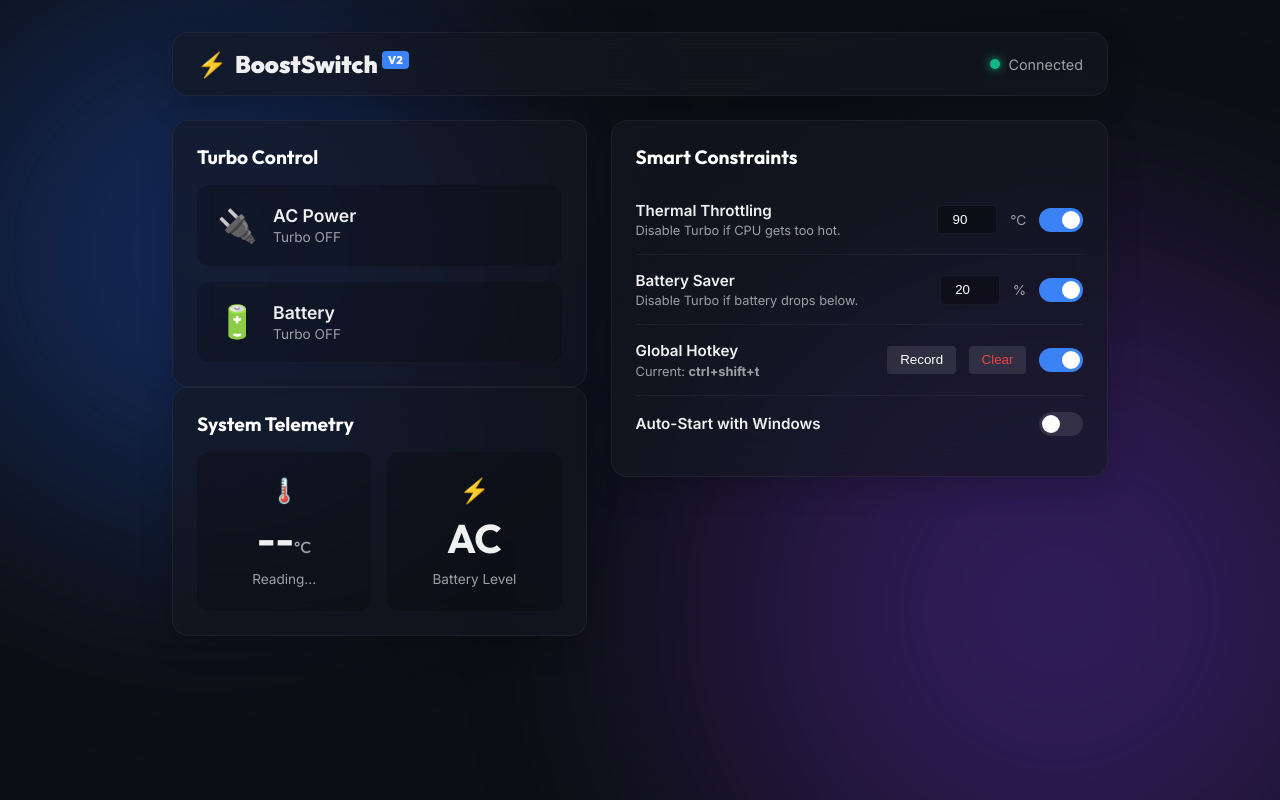
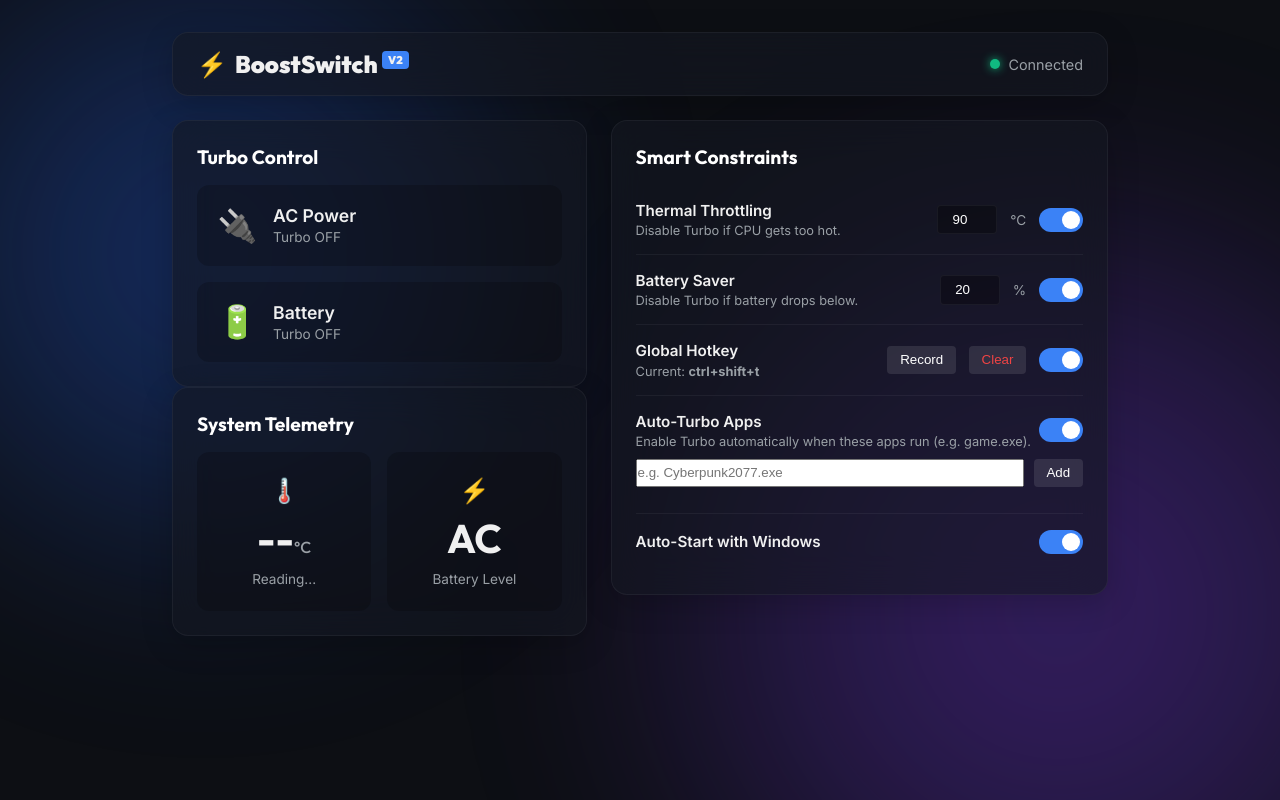
Before and after one commit to yucellmustafa/BoostSwitch, a Flask app: page / in a window 1280 px wide. Run offline with Flask 3, Linux system fonts and the light colour scheme; data that the repository does not hold is empty; parts of the project's set-up code (start-up, migrations or seed data) failed here and were passed over.

Commit message:
auto turbo apps

```diff
--- a/app.py
+++ b/app.py
@@ -96,7 +96,8 @@ def api_settings():
         # GET
         keys = ["smart_battery", "battery_threshold", "thermal_control",
                 "thermal_limit", "autostart",
-                "hotkey_enabled", "hotkey", "minimize_to_tray"]
+                "hotkey_enabled", "hotkey", "minimize_to_tray",
+                "auto_turbo_enabled", "auto_turbo_apps"]
         ret = {k: settings.get(k) for k in keys}
         return jsonify(ret)
 
--- a/core/settings.py
+++ b/core/settings.py
@@ -29,7 +29,10 @@ class SettingsManager:
             "hotkey_enabled": True,
             "hotkey": "ctrl+shift+t",
 
-            "minimize_to_tray": True
+            "minimize_to_tray": True,
+
+            "auto_turbo_enabled": False,
+            "auto_turbo_apps": []
         }
 
         self.settings = self.load()
--- a/settings.json
+++ b/settings.json
@@ -3,8 +3,10 @@
     "battery_threshold": 20,
     "thermal_control": true,
     "thermal_limit": 90,
-    "autostart": false,
+    "autostart": true,
     "hotkey_enabled": true,
     "hotkey": "ctrl+shift+t",
-    "minimize_to_tray": true
+    "minimize_to_tray": true,
+    "auto_turbo_enabled": true,
+    "auto_turbo_apps": []
 }
--- a/static/app.js
+++ b/static/app.js
@@ -1,6 +1,5 @@
 let state = {};
-
-async function fetchStatus() {
+let autoTurboApps = []; async function fetchStatus() {
     try {
         const res = await fetch('/api/status');
         const data = await res.json();
@@ -93,6 +92,10 @@ async function fetchSettings() {
     document.getElementById('hotkey-display').innerHTML = `Current: <strong>${data.hotkey || "None"}</strong>`;
 
     document.getElementById('chk-start').checked = data.autostart;
+
+    document.getElementById('chk-auto-turbo').checked = !!data.auto_turbo_enabled;
+    autoTurboApps = data.auto_turbo_apps || [];
+    renderAutoApps();
 }
 
 function showToast(message, type = 'info') {
@@ -136,7 +139,9 @@ async function saveSettings() {
         battery_threshold: parseInt(document.getElementById('inp-bat').value),
         smart_battery: document.getElementById('chk-bat').checked,
         hotkey_enabled: document.getElementById('chk-hk').checked,
-        autostart: document.getElementById('chk-start').checked
+        autostart: document.getElementById('chk-start').checked,
+        auto_turbo_enabled: document.getElementById('chk-auto-turbo').checked,
+        auto_turbo_apps: autoTurboApps
     };
 
     await fetch('/api/settings', {
@@ -180,6 +185,38 @@ async function clearHotkey() {
     document.getElementById('hotkey-display').innerHTML = `Current: <strong>None</strong>`;
 }
 
+// Auto-Turbo handling
+function renderAutoApps() {
+    const container = document.getElementById('auto-apps-list');
+    container.innerHTML = '';
+    autoTurboApps.forEach((app, index) => {
+        const chip = document.createElement('div');
+        chip.className = 'app-chip';
+        chip.innerHTML = `
+            <span>${app}</span>
+            <button onclick="removeAutoApp(${index})">&times;</button>
+        `;
+        container.appendChild(chip);
+    });
+}
+
+function addAutoApp() {
+    const inp = document.getElementById('inp-auto-app');
+    const val = inp.value.trim();
+    if (val && !autoTurboApps.includes(val)) {
+        autoTurboApps.push(val);
+        inp.value = '';
+        renderAutoApps();
+        saveSettings();
+    }
+}
+
+function removeAutoApp(index) {
+    autoTurboApps.splice(index, 1);
+    renderAutoApps();
+    saveSettings();
+}
+
 // Init
 window.onload = () => {
     fetchSettings();
--- a/templates/index.html
+++ b/templates/index.html
@@ -121,6 +121,28 @@
                         </div>
                     </div>
 
+                    <div class="setting-row" style="flex-direction: column; align-items: flex-start;">
+                        <div style="display: flex; justify-content: space-between; width: 100%; margin-bottom: 10px;">
+                            <div class="s-info">
+                                <h4>Auto-Turbo Apps</h4>
+                                <p>Enable Turbo automatically when these apps run (e.g. game.exe).</p>
+                            </div>
+                            <div class="s-action">
+                                <label class="toggle">
+                                    <input type="checkbox" id="chk-auto-turbo" onchange="saveSettings()">
+                                    <span class="slider"></span>
+                                </label>
+                            </div>
+                        </div>
+                        <div style="display: flex; gap: 10px; width: 100%;">
+                            <input type="text" id="inp-auto-app" placeholder="e.g. Cyberpunk2077.exe" style="flex: 1;" onkeypress="if(event.key === 'Enter') addAutoApp()">
+                            <button class="btn-secondary" onclick="addAutoApp()">Add</button>
+                        </div>
+                        <div id="auto-apps-list" style="display: flex; flex-wrap: wrap; gap: 8px; margin-top: 10px; width: 100%;">
+                            <!-- Chips will be rendered here -->
+                        </div>
+                    </div>
+
                     <div class="setting-row last">
                         <div class="s-info">
                             <h4>Auto-Start with Windows</h4>
```
Also changed, not shown: core/engine.py (+13 -5 lines), core/monitors.py (+20 -0 lines), static/style.css (+34 -0 lines).
